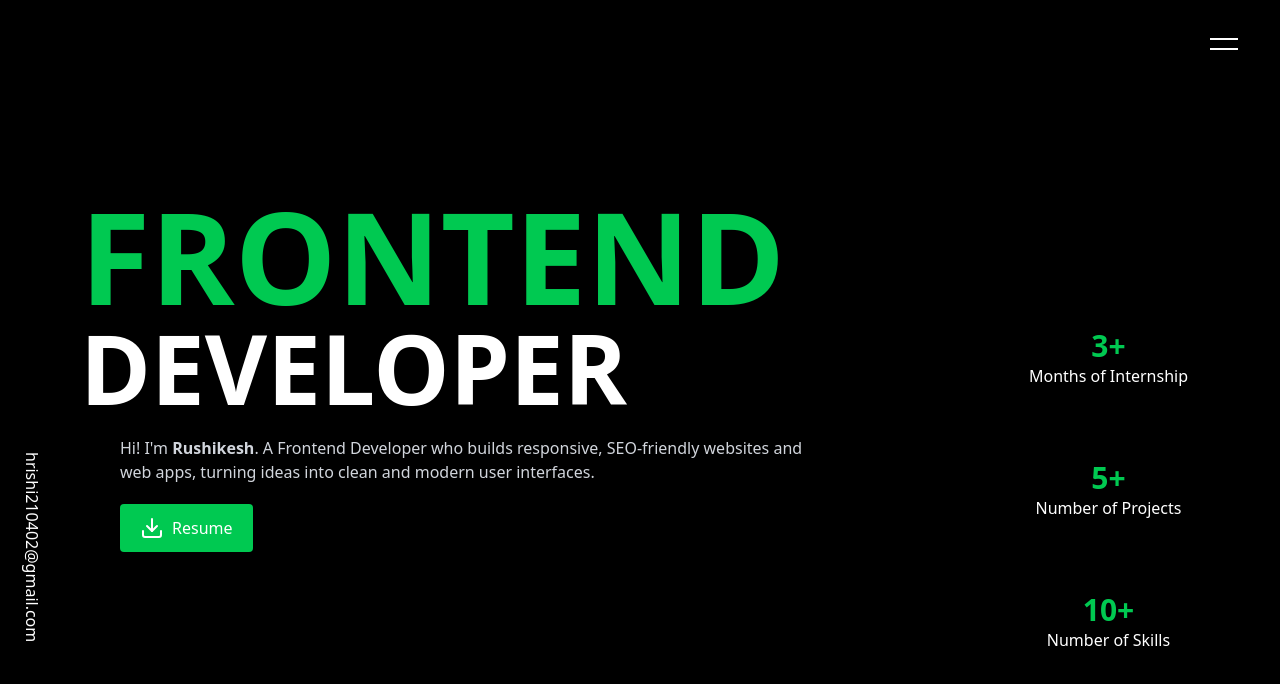
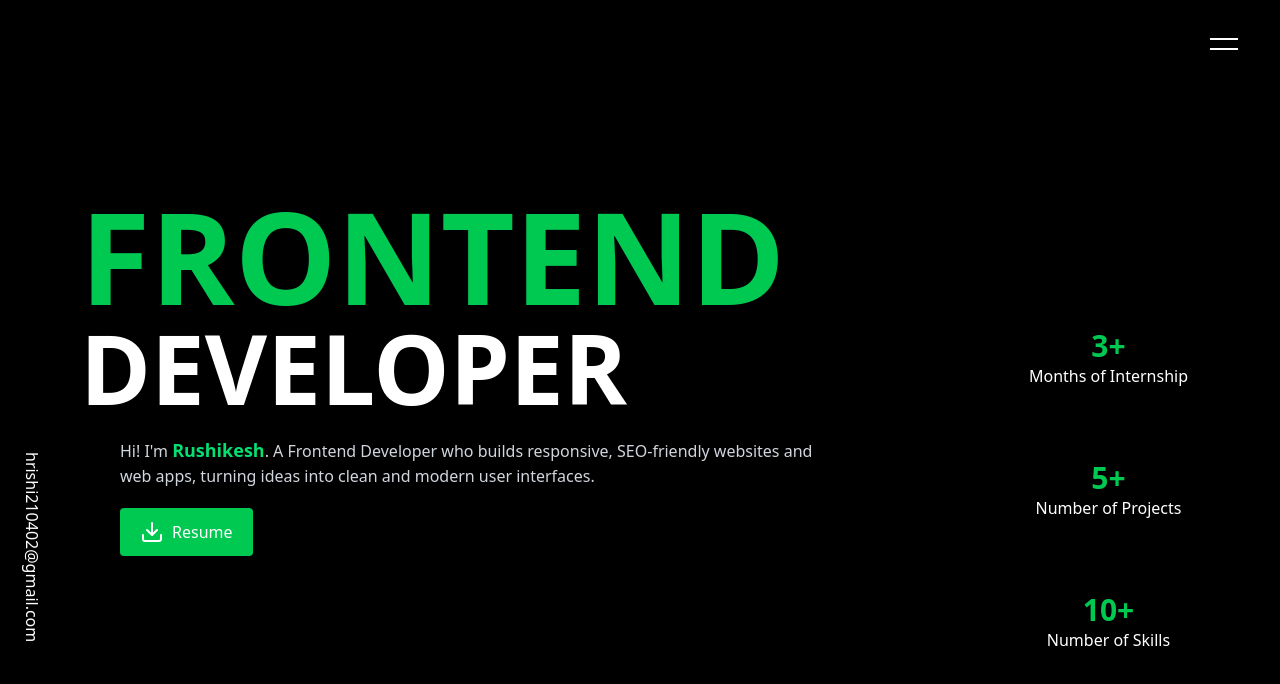
Before and after one commit to rushikesh-2104/portfoliov2, a Next.js app: page / in a window 1280 px wide. Shown: the top 684 px of the page. Built offline with nearby package versions, Linux system fonts and the light colour scheme.

Commit message:
ui change 2

```diff
--- a/app/page.tsx
+++ b/app/page.tsx
@@ -20,13 +20,13 @@ export default function Home() {
           </h2>
 
           <p className="text-gray-300 hidden md:block md:pl-30 md:pt-5">
-            Hi! I'm <b>Rushikesh</b>. A Frontend Developer who builds responsive,
+            Hi! I'm <b className="text-lg text-green-400">Rushikesh</b>. A Frontend Developer who builds responsive,
             SEO-friendly websites and <br /> web apps, turning ideas into clean
             and modern user interfaces.
           </p>
 
           <p className="text-gray-300 md:hidden pl-5 pt-2">
-            Hi! I'm <b>Rushikesh</b>. A Frontend Developer <br />
+            Hi! I'm <b className="text-lg text-green-300">Rushikesh</b>. A Frontend Developer <br />
             who builds responsive, SEO-friendly websites <br />
             and web apps, turning ideas into clean <br />
             and modern user interfaces.
```
